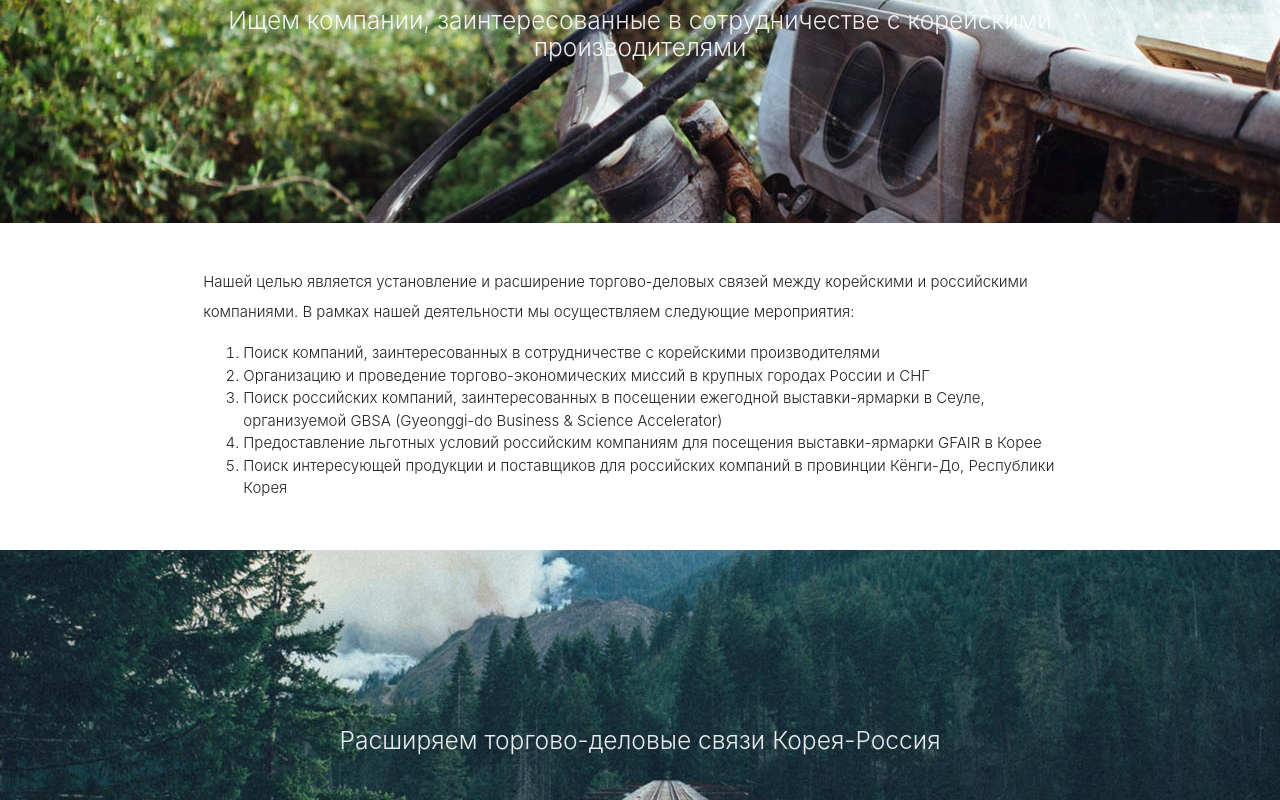
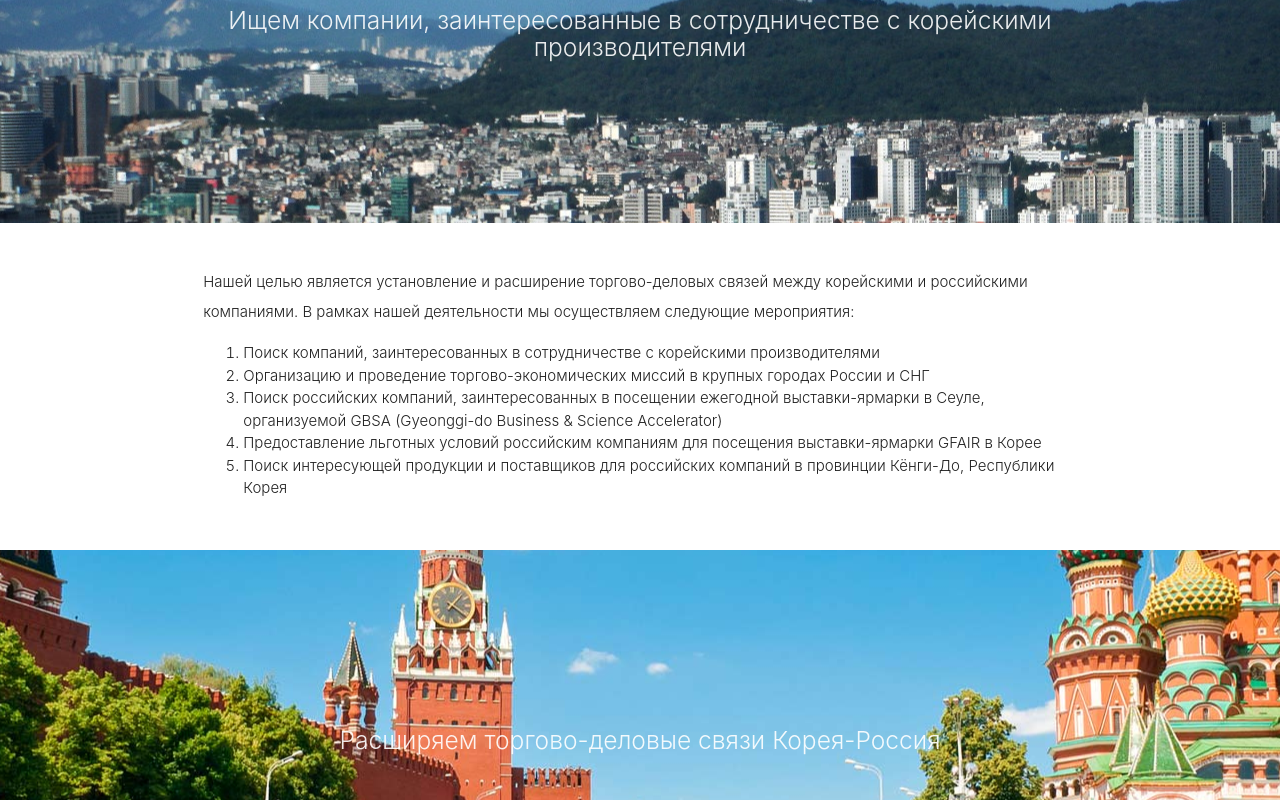
Before and after one commit to Funya1337/gbcmos, a plain HTML site: page index.html in a window 1280 px wide. Shown: the part 940-1740 px from the top of the page. Drawn offline with nearby package versions, Linux system fonts and the light colour scheme.

Commit message:
update parallax

```diff
--- a/index.html
+++ b/index.html
@@ -71,7 +71,7 @@
         </div>
       </div>
     </div>
-    <div class="parallax"><img src="background2.jpg" alt="Unsplashed background img 2"></div>
+    <div class="parallax"><img src="bg1.jpg" alt="Unsplashed background img 2"></div>
   </div>
 
   <div class="container">
@@ -101,7 +101,7 @@
         </div>
       </div>
     </div>
-    <div class="parallax"><img src="background3.jpg" alt="Unsplashed background img 3"></div>
+    <div class="parallax"><img src="bg2.jpg" alt="Unsplashed background img 3"></div>
   </div>
 
   <footer class="page-footer light-blue">
```
Also changed, not shown: contacts.html (+1 -1 lines), bg1.jpg (added), bg2.jpg (added).
